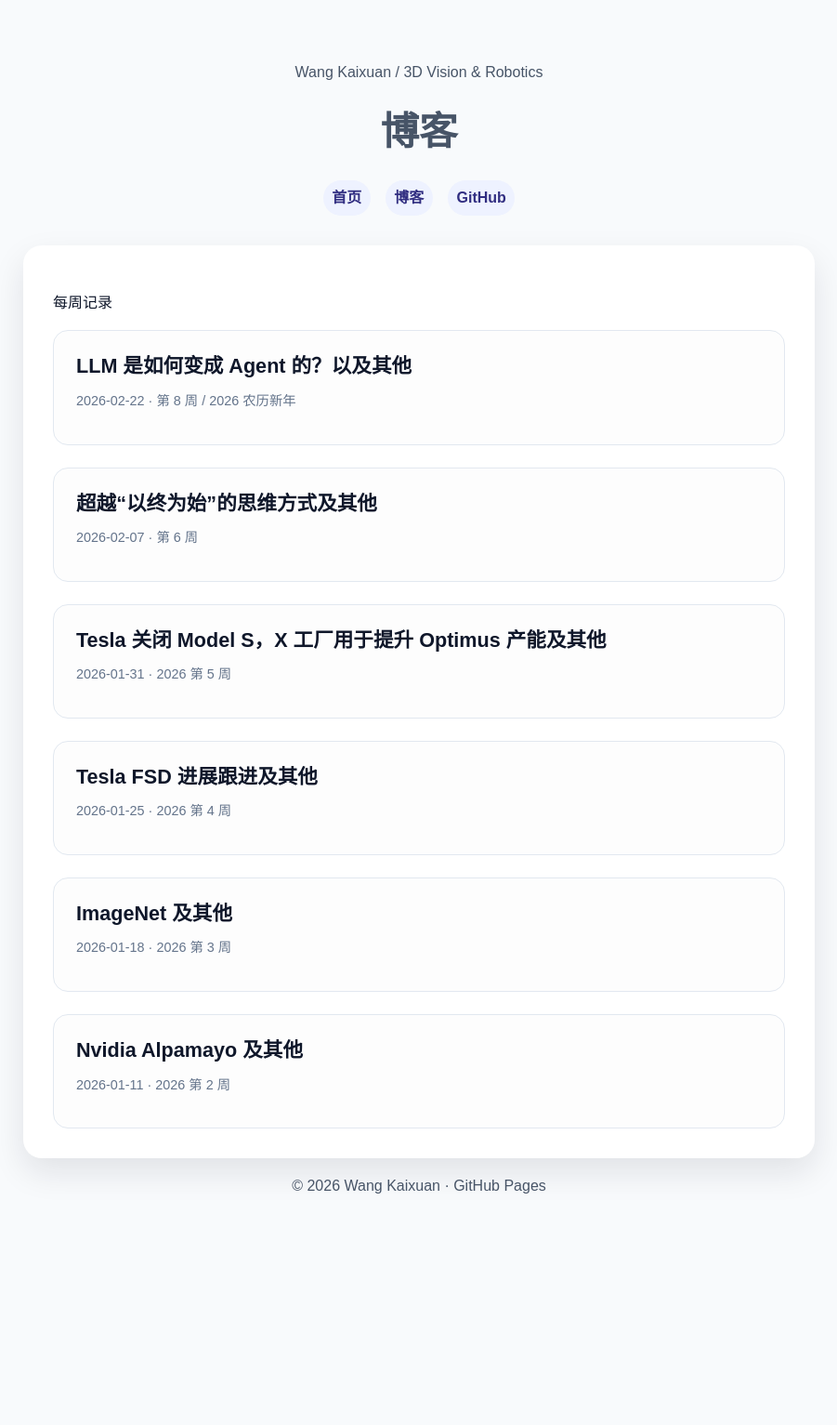
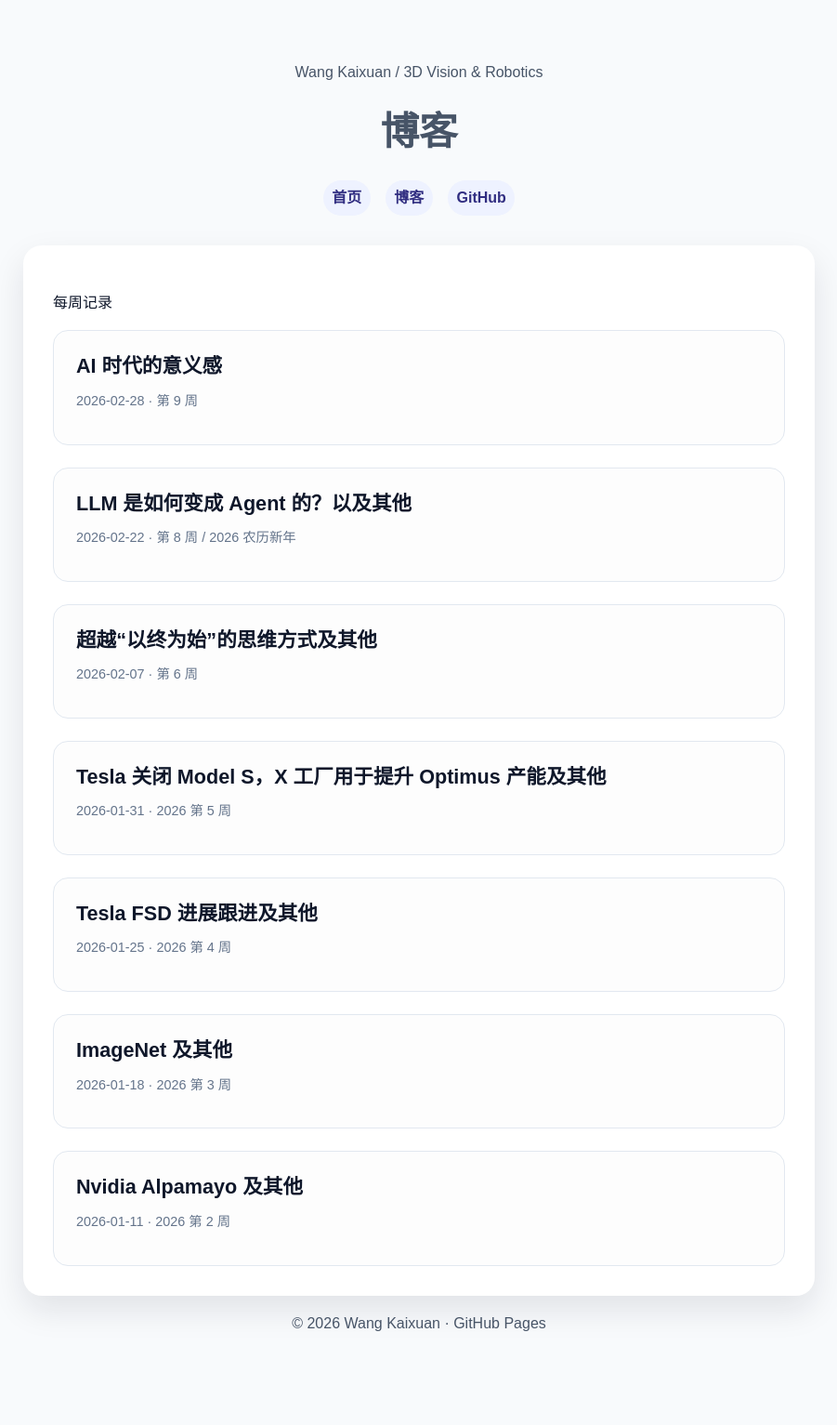
Before and after one commit to WANG-KX/WANG-KX.github.io, a Jekyll site: the page built from blog/index.html, in a window 1280 px wide. Shown: the whole page at 93% size, without its empty margins (189-1090 px from the left). Built offline with Jekyll 4.4.1, drawn with Linux system fonts in a browser that asks for light colours; before the commit the page ends 1386 px from its top, so only the background shows below that; part of the change alters nothing that is shown.

Commit message:
add post: AI 时代的意义感（第 9 周）
Co-Authored-By: Claude Sonnet 4.6 <noreply@anthropic.com>

```diff
--- /dev/null
+++ b/_posts/2026-02-28-post.md
@@ -0,0 +1,47 @@
+---
+layout: post
+title: AI 时代的意义感
+date: 2026-02-28
+tags: [周报]
+excerpt:  第 9 周
+
+---
+春节期间听了一期播客，[92.人生如何找到意义？](https://www.xiaoyuzhoufm.com/episode/6999506966e2c30377ecb104)，叠加最近思考的 AI Agent 浪潮冲击，有些想法，简单记录下。
+
+首先总结下这个播客，播客主播的观点是在社会进入后现代化之后，个人意义感的缺失是一个普遍问题，表现就是觉得自己每天做的事情没有意义，找不到自己的价值点，活着没有目标。
+
+这个问题的成因比较复杂，与现代工作的特点，现代社会的价值观都有一定的联系。现代工作常常极致原子化，每个人都是系统的螺丝钉。日常的工作与最终建造的系统常常隔着很大的鸿沟，导致很多人并不知道自己到底在做什么。并且现代社会强调个人价值观，普遍从个人价值出发，而不是集体价值。针对这个问题，目前社会上有几种主流的解法，但是作者认为都不是正道。
+
+对抗价值缺失的主流观点包括：
+
+- 追求物质，金钱回报的最大化。这个是社会中普遍的思路，显然这个目标无法导向个人幸福，只能说给人一个“优化目标“。
+
+- 追求个人体验的丰富。这个看似是从个人价值观出发的解法，但什么事情是“值得体验”的又受到社会价值观影响的。此类解法的绝大多数答案局限在环球旅行，消费主义，等等一系列消费型活动上。少见有人去学医救人，或者投身慈善视野中。大多数最后还是回到物质需求上。
+
+- 追求爱情。把爱情作为后现代主义中的信仰替代物。这方面我没太听懂。
+
+针对这个问题，作者给出了他的回答:
+
+1. 少做纯事务性工作。所谓的纯事务性工作，就是工作本身并非工作的目的，你纯粹是为了挣钱而做。与之相对的是实践性工作，即工作本身（而不是最后的工资）就能给你带来快乐。在后现代社会，我们要么把自己的爱好变成工作，要么把当下的工作变成我们的爱好。
+
+2. 重视社群。即重视工作、生活中我们密切互动的人，给社群带来价值也能大大提升意义感。搞科普，做义工，都属于此类。
+
+3. 宏观同构。即我当前的工作是为了一个更大的目标服务的，比如，我虽然是在砌墙，但是我心中想的是建造一个大教堂。
+
+结合我自己的工作生活经历，我觉得他说的还是有一些道理的。作为一个算法工程师，虽然我处理的是自动驾驶中具体，细分的问题，但是我一直认为这些是推动自动驾驶落地的必要工作。而自动驾驶本身能够给全社会带来巨大的价值，甚至可以重塑城市的形态。虽然有时候自己也不完全认可某几项工作，但是总能在一切其他项目或者从别的角度找到价值点，最差也能锻炼自己拆解问题，推动项目，合作共赢的能力。正因为这样，尽管工作强度很大，我还是觉得我的工作有工资外的价值，是有意义的。
+
+在 AI 时代下，当大多数工作都可以被自动化取代后，个人意义感的危机会被进一步放大。如果我能做的机器也能做，机器做的还更好，更便宜，那我的价值在哪里呢？如果一个人是靠特定的*工作能力*来创造意义感，比如能够写一手漂亮的代码，那可能是站在了 AI 的铁轨上了。
+
+想要在 AI 时代中找到属于自己的意义感，可能我们必须要脱离工业化体系，不要让自己变成*更好的螺丝钉*，要去追求更加高层次的目标，更加个人或者社区价值的东西，甚至做一些“当下没有意义“的事情。
+
+比如刘慈欣*球状闪电*里写的：
+
+> “其实，儿子，过一个美妙的人生并不难，听爸爸教你：你选一个公认的世界难题，最好是只用一张纸和一只铅笔的数学难题，比如歌德巴赫猜想或费尔马大定理什么的，或连纸笔都不要的纯自然哲学难题，比如宇宙的本源之类，投入全部身心钻研，只问耕耘不问收获，不知不觉的专注中，一辈子也就过去了。人们常说的寄托，也就是这么回事…… 所以，美妙人生的关键在于你能迷上什么东西。”
+
+# 其他
+
+- [TOPReward](https://topreward.github.io/webpage/) 随着强化学习在各种领域的发展，如何给 reward 其实是最核心的问题。用大模型做 reward 也很正常，未来可能真的是左脚踩右脚螺旋飞升。
+
+- [mimic-video](https://mimic-video.github.io/) 用视频生成模型作为具身的基础模型。从监督信号的一致性来说，各种本体的视频模态仍然是分布一致的。相比 VLA 这样强行训练多本体数据，忽视各种机械结构的差异，视频模态能更好吸收训练集。
+
+- [GEAR-SONIC](https://nvlabs.github.io/GEAR-SONIC/) 机器人本体全身控制强化学习。通过对齐到人类动作这样的强化学习，大大减少了机器人的动作空间，后续可以进一步以类人的方式做其他任务的强化学习。结合 [egoscale](https://x.com/EgoScale) 这样的数据集，或许是另一种 VLA 的方式。
```
Also changed, not shown: _posts/2026-02-22-post.md (+1 -1 lines).
